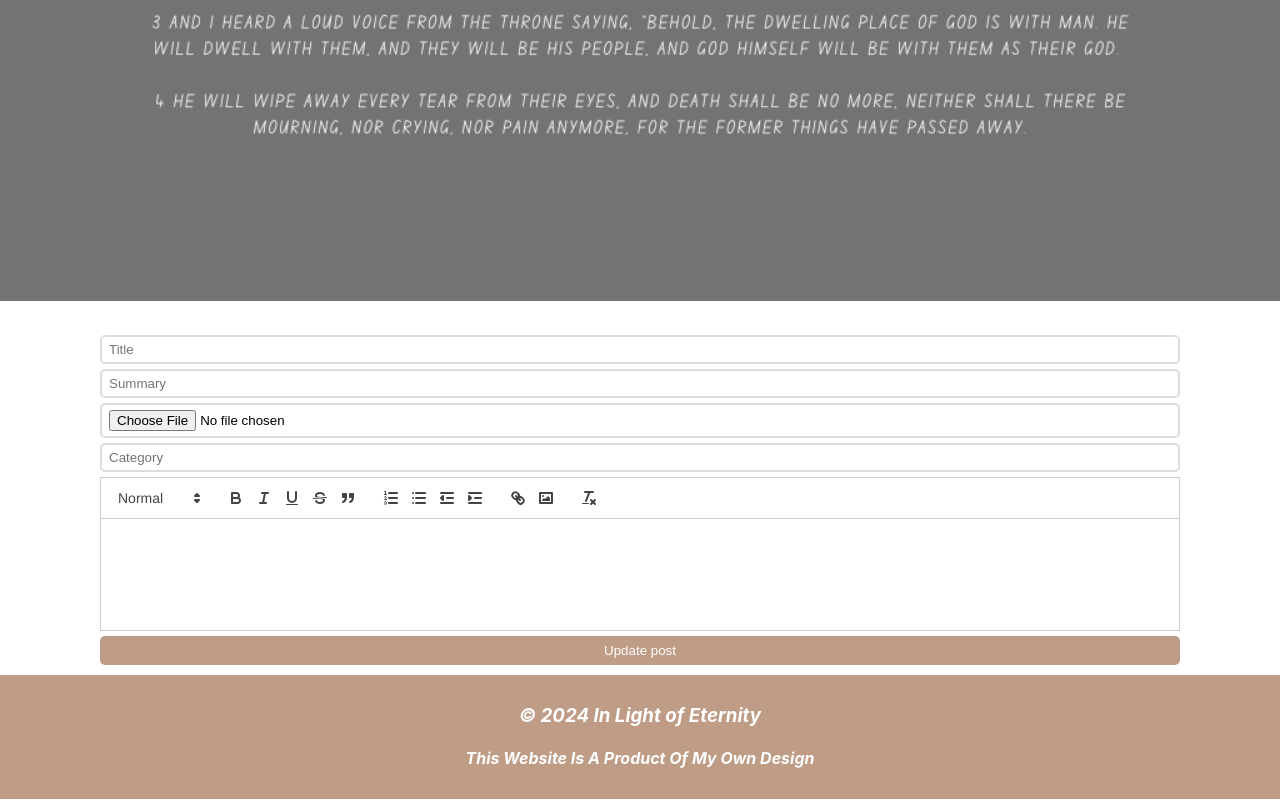
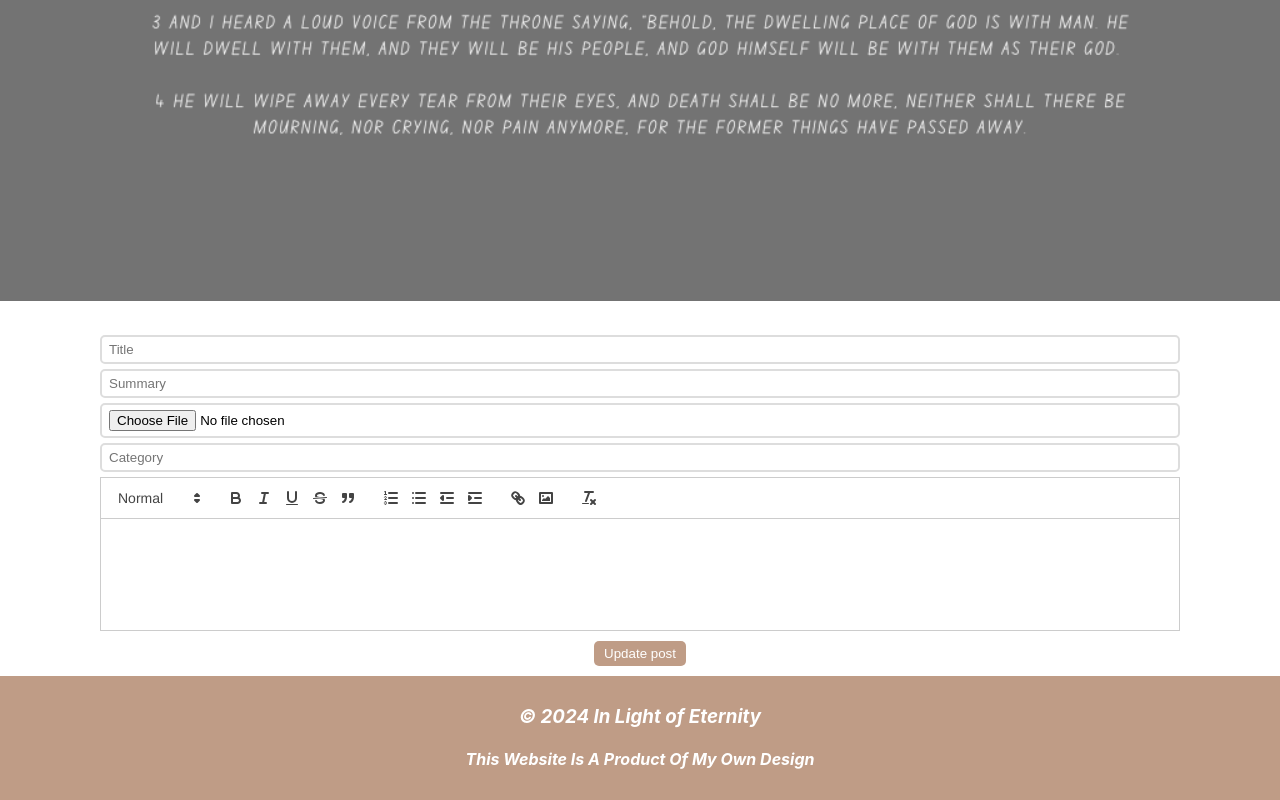
Before and after one commit to MercyNJ/blog-app, a React (Vite) app in the folder client/: page /edit/1 in a window 1280 px wide. Shown: the part 539-1339 px from the top of the page. Built offline with nearby package versions, Linux system fonts and the light colour scheme; no server answers.

Commit message:
Adjusting postpage designs

```diff
--- a/client/index.html
+++ b/client/index.html
@@ -5,6 +5,7 @@
     <link rel="icon" type="image/svg+xml" href="/vite.svg" />
     <meta name="viewport" content="width=device-width, initial-scale=1.0" />
     <title>In Light of Eternity</title>
+    <link rel="stylesheet" href="https://cdnjs.cloudflare.com/ajax/libs/font-awesome/5.15.4/css/all.min.css">
   </head>
   <body>
     <div id="root"></div>
--- a/client/src/App.css
+++ b/client/src/App.css
@@ -218,6 +218,18 @@ div.post-page a.edit-btn{
     border-radius: 5px;
     text-decoration: none;
 }
+
+.update-post-button {
+  padding: 5px 10px;
+  width: auto;
+  margin-top: 10px;
+}
+
+.button-container {
+  display: flex;
+  justify-content: center;
+}
+
 a svg{
     height:20px;
 }
@@ -474,3 +486,12 @@ footer p, footer h6 {
   border-radius: 5px;
   cursor: pointer;
 }
+
+/* Edit and delete icons */
+.fas.fa-edit {
+  color: #004080;
+}
+
+.fas.fa-trash-alt {
+  color: #8D021F;
+}
--- a/client/src/pages/EditPost.jsx
+++ b/client/src/pages/EditPost.jsx
@@ -65,7 +65,9 @@ export default function EditPost() {
 	     value={category}
 	     onChange={ev => setCategory(ev.target.value)} />
       <Editor onChange={setContent} value={content} />
-      <button style={{marginTop:'5px'}}>Update post</button>
+      <div className="button-container">
+	  <button className="update-post-button">Update post</button>
+      </div>
     </form>
   );
 }
--- a/client/src/pages/PostPage.jsx
+++ b/client/src/pages/PostPage.jsx
@@ -178,9 +178,9 @@ export default function PostPage() {
             {userInfo.id === postInfo.author._id && (
               <div className="comment-buttons">
                 {editingCommentId !== comment._id && (
-                  <button onClick={() => {setEditingCommentId(comment._id); setEditedCommentContent(comment.content)}}>Edit</button>
+                  <button onClick={() => {setEditingCommentId(comment._id); setEditedCommentContent(comment.content)}}> <i className="fas fa-edit"></i></button>
                 )}
-                <button onClick={() => handleDeleteComment(comment._id)}>Delete</button>
+                <button onClick={() => handleDeleteComment(comment._id)}><i className="fas fa-trash-alt"></i></button>
               </div>
             )}
           </div>
```
